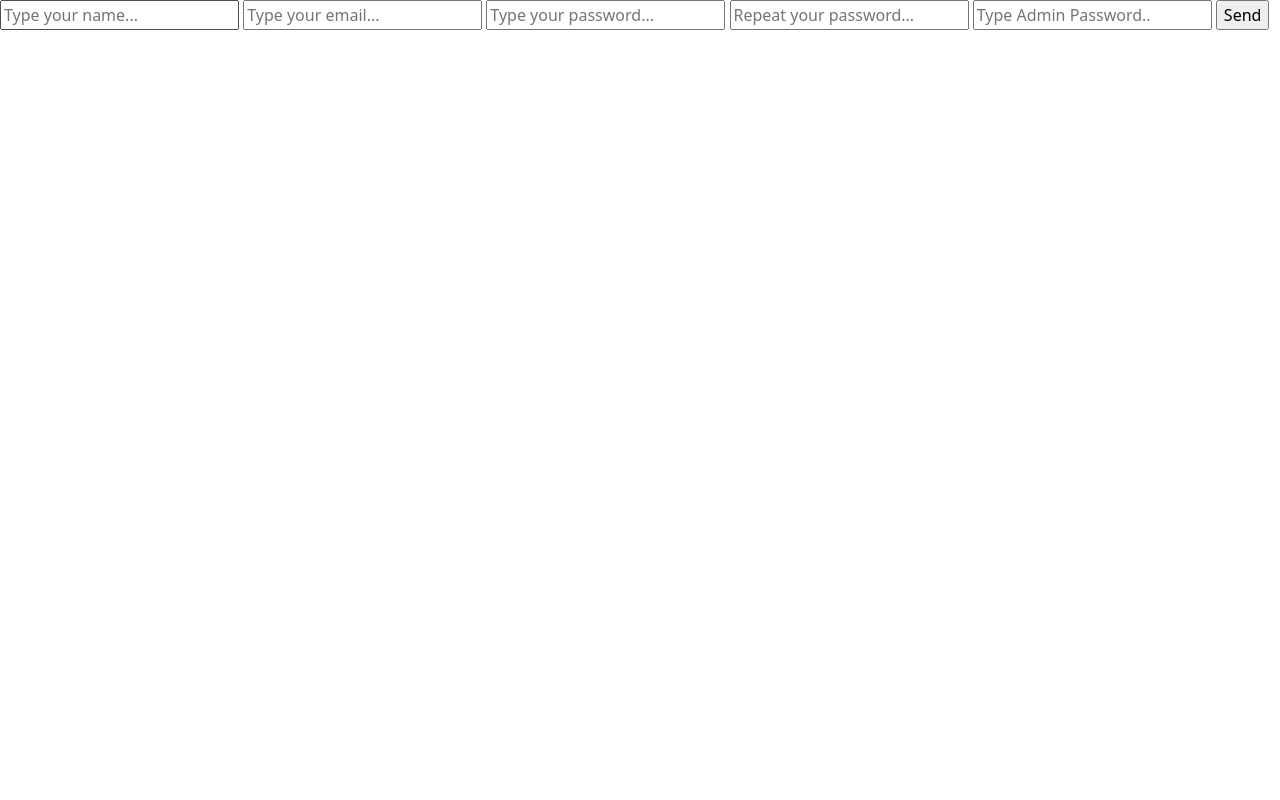
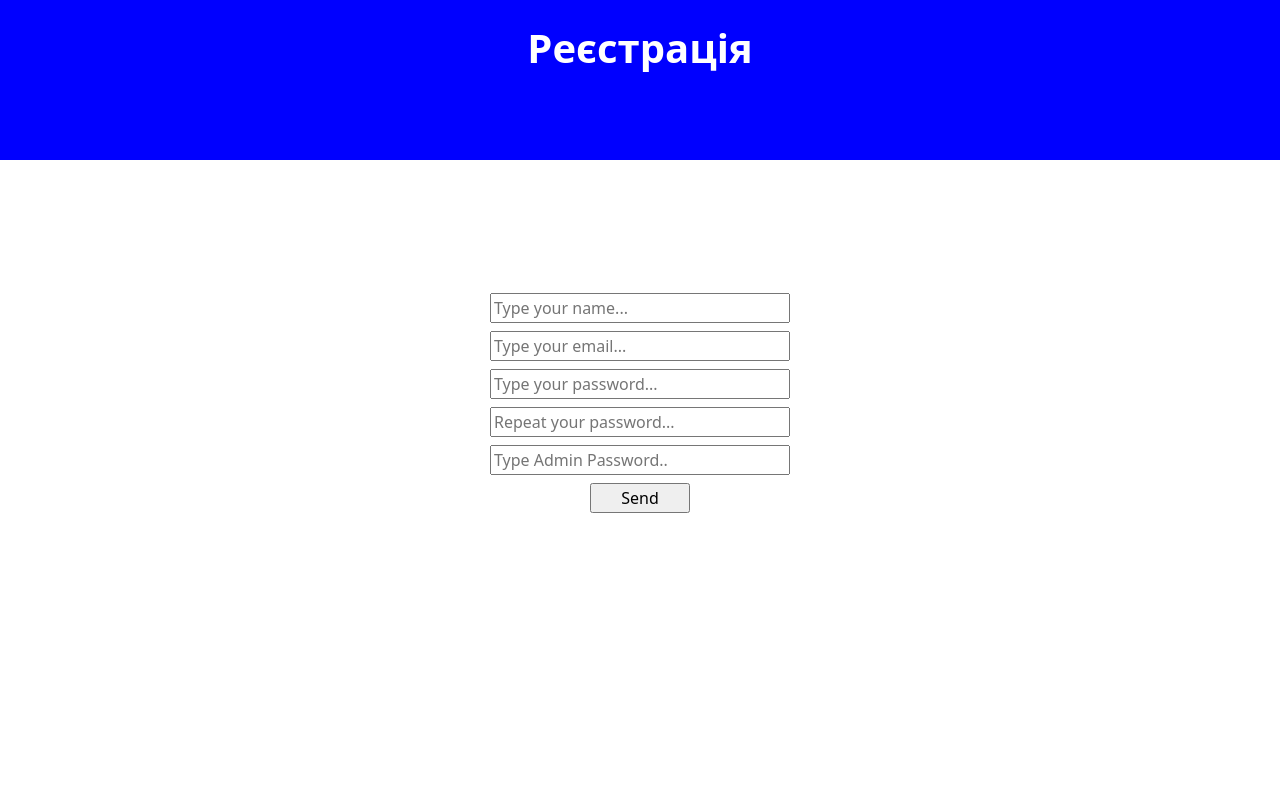
Before and after one commit to Merchi-py/project_1, a FastAPI app: template templates/registration.html in a window 1280 px wide. Run offline with FastAPI, Linux system fonts and the light colour scheme; the template is opened without the code that fills it, so the values that code supplies are empty; parts of the project's set-up code (start-up, migrations or seed data) failed here and were passed over.

Commit message:
fix(registration.html): added style for registration

```diff
--- a/templates/registration.html
+++ b/templates/registration.html
@@ -1,17 +1,27 @@
 {% extends 'base.html' %}
 
 {% block import %}
+    <link rel="stylesheet" href="/static/css/base.css">
+    <link rel="stylesheet" href="/static/css/main.css">
 {% endblock %}
 
 {% block content %}
+<div class="container-fluid">
+    <div class="row main-color" style="height: 20vh">
+        <div class="col-12"><h1 class="text-white center mt-4"><b>Реєстрація</b></h1></div>
+    </div>
+    <div class="row" style="height: 80vh">
+        <div class="col-12">
+            <div class="center margin-top">
                 <form method="post">
-        <input type="text" name="name" placeholder="Type your name...">
-        <input type="text" name="email" placeholder="Type your email...">
-        <input type="password" name="password" placeholder="Type your password...">
-        <input type="password" name="r_password" placeholder="Repeat your password...">
-        <input type="password" name="is_admin" placeholder="Type Admin Password..">
-        <input type="submit" value="Send">
+                <input type="text" name="name" style="width: 300px; height; 300px" class="mt-2" placeholder="Type your name..."><br>
+                <input type="text" name="email" style="width: 300px; height; 300px" class="mt-2" placeholder="Type your email..."><br>
+                <input type="password" name="password" style="width: 300px; height; 300px" class="mt-2" placeholder="Type your password..."><br>
+                <input type="password" name="r_password" style="width: 300px; height; 300px" class="mt-2" placeholder="Repeat your password..."><br>
+                <input type="password" name="is_admin" style="width: 300px; height; 300px" class="mt-2" placeholder="Type Admin Password.."><br>
+                <input type="submit" class="mt-2" style="width: 100px; height; 300px" value="Send">
             </form>
+            </div>
             {% if message %}
                 {{ message }}
             {% endif %}
@@ -22,6 +32,9 @@
             {% if message_admin %}
                 {{ message_admin }}
             {% endif %}
+        </div>
+    </div>
+</div>
 
 
 {% endblock %}
```
Lines whose indentation alone changed are shown as unchanged.
